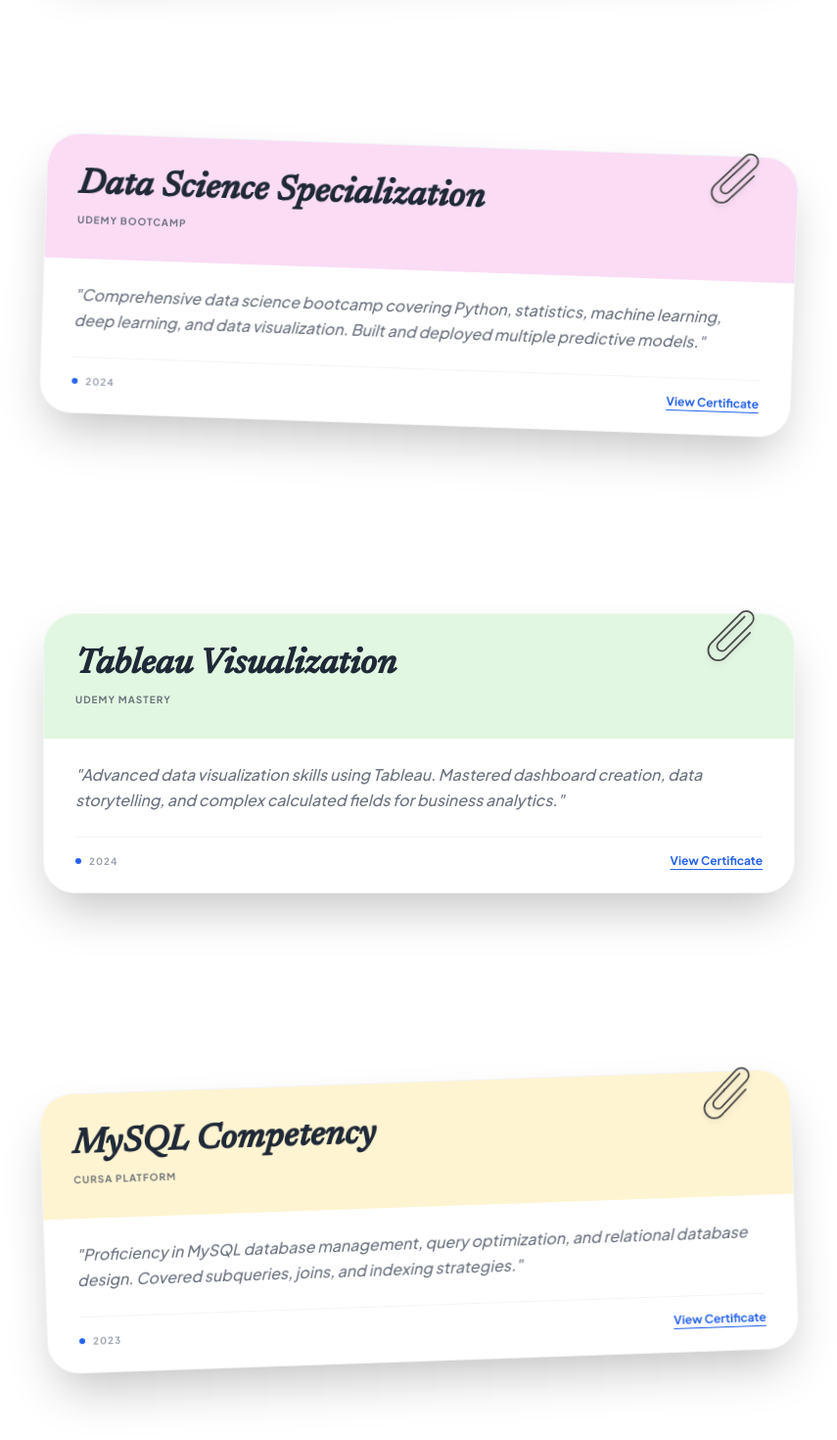
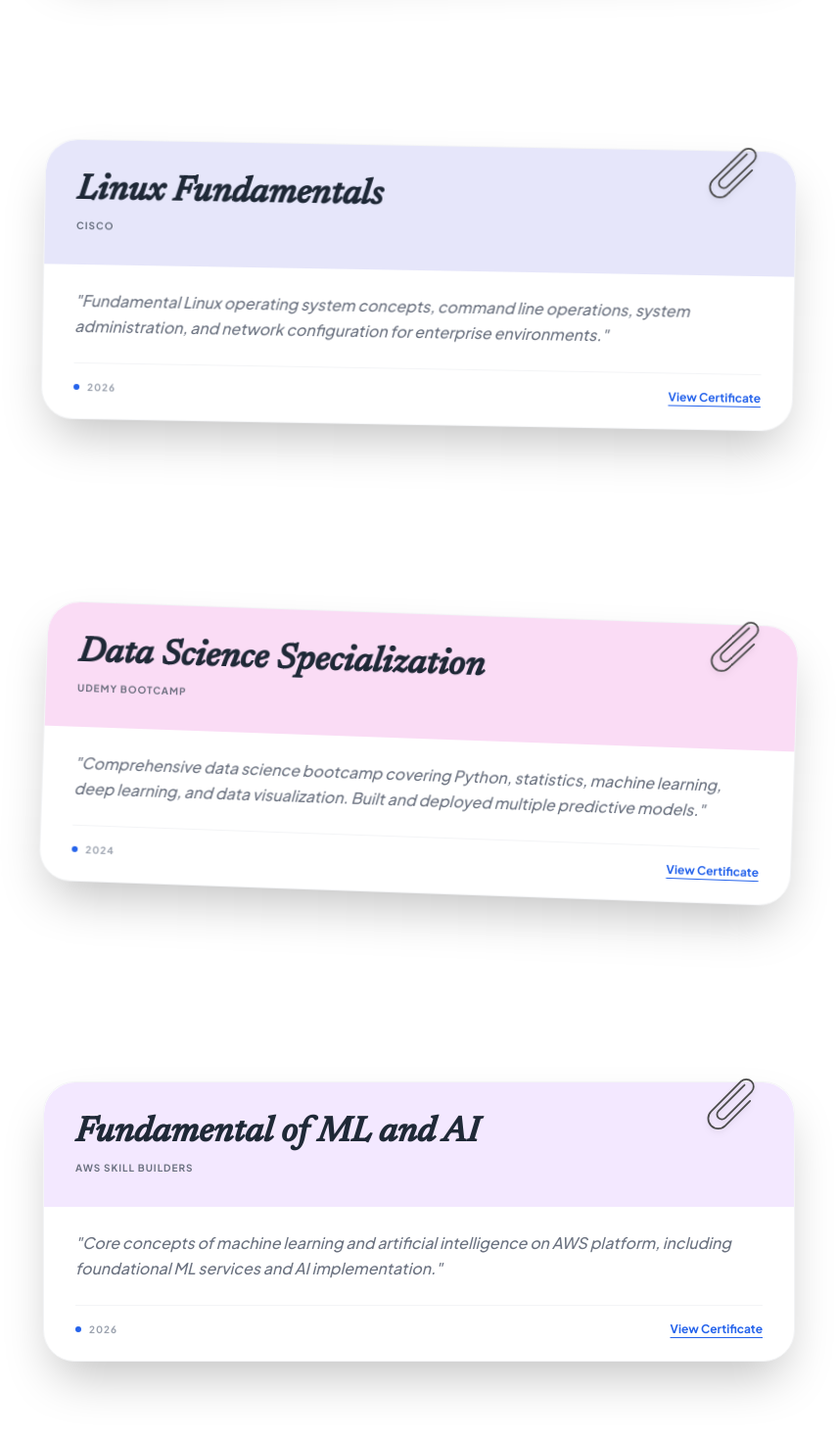
Before and after one commit to falakrana/myPortfolio, a React (Vite) app: page / in a window 1280 px wide. Shown: the part 9440-10910 px from the top of the page at 98% size, without its empty margins (212-1067 px from the left). Built offline with nearby package versions, Linux system fonts and the light colour scheme.

Commit message:
New certificate added

```diff
--- a/src/components/Certifications.jsx
+++ b/src/components/Certifications.jsx
@@ -13,6 +13,16 @@ const Certifications = () => {
       rotation: "-rotate-1",
     },
     {
+      title: "Linux Fundamentals",
+      issuer: "Cisco",
+      date: "2026",
+      description:
+        "Fundamental Linux operating system concepts, command line operations, system administration, and network configuration for enterprise environments.",
+      link: "/Certifications/Linux-unhatched-CISCO.pdf",
+      headerColor: "bg-[#E6E6FA]", // Pastel Lavender
+      rotation: "rotate-1 hover:rotate-2",
+    },
+    {
       title: "Data Science Specialization",
       issuer: "Udemy Bootcamp",
       date: "2024",
@@ -21,6 +31,16 @@ const Certifications = () => {
       link: "/Certifications/DataScienceBootcamp.pdf",
       headerColor: "bg-[#FADCF5]", // Pastel Pink
       rotation: "rotate-2",
+    },
+    {
+      title: "Fundamental of ML and AI",
+      issuer: "AWS Skill BuilderS",
+      date: "2026",
+      description:
+        "Core concepts of machine learning and artificial intelligence on AWS platform, including foundational ML services and AI implementation.",
+      link: "/Certifications/fundamental-of-ml-and-ai-aws.pdf",
+      headerColor: "bg-purple-100",
+      rotation: "rotate-0 hover:rotate-1",
     },
     {
       title: "Tableau Visualization",
@@ -50,16 +70,6 @@ const Certifications = () => {
         "Knowledge of AWS S3 storage service, including object storage, storage optimization, and data transfer options.",
       link: "/Certifications/intro-aws-s3.pdf",
       headerColor: "bg-[#FFE4E1]",
-      rotation: "rotate-0 hover:rotate-1",
-    },
-    {
-      title: "Fundamental of ML and AI",
-      issuer: "AWS Skill BuilderS",
-      date: "2026",
-      description:
-        "Core concepts of machine learning and artificial intelligence on AWS platform, including foundational ML services and AI implementation.",
-      link: "/Certifications/fundamental-of-ml-and-ai-aws.pdf",
-      headerColor: "bg-purple-100",
       rotation: "rotate-0 hover:rotate-1",
     },
   ];
```
Also changed, not shown: 1 other file (tests, documents, lock files or other folders).
